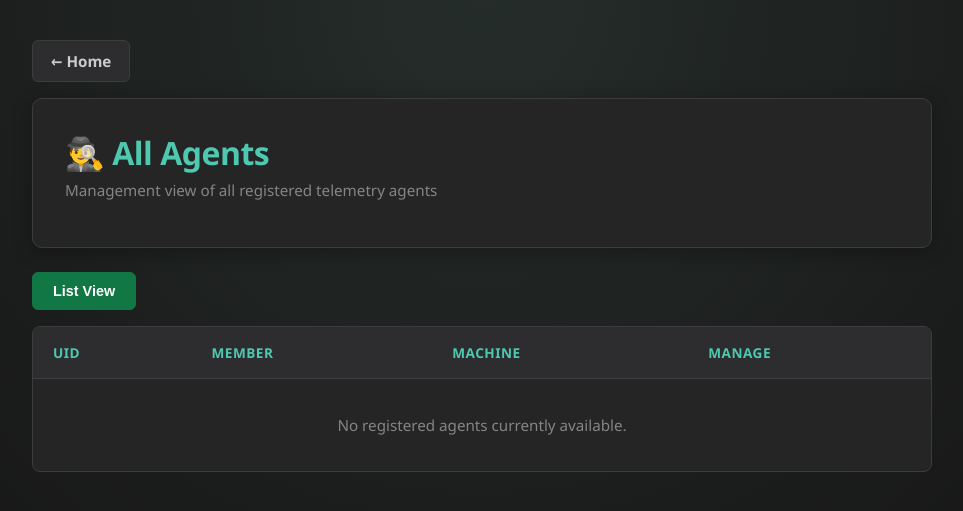
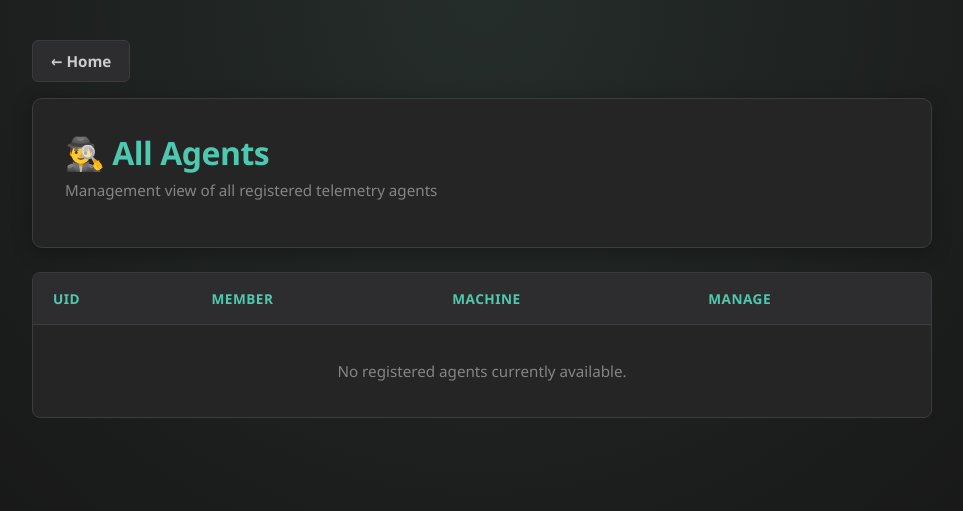
Before and after one commit to ernstnolte/AssetLocationManager, a Django app: page /agents/ in a window 1280 px wide. Shown: the top 511 px of the page, without its empty margins (158-1121 px from the left). Run offline with Django 5.2, Linux system fonts and the light colour scheme; data that the repository does not hold is empty.

Commit message:
Remove hanging list view from agents management page

```diff
--- a/machinery/templates/machinery/agents.html
+++ b/machinery/templates/machinery/agents.html
@@ -1,6 +1,7 @@
 {% load static %}
 <!DOCTYPE html>
 <html lang="en">
+
 <head>
     <meta charset="UTF-8">
     <meta name="viewport" content="width=device-width, initial-scale=1.0">
@@ -8,6 +9,7 @@
     <link rel="stylesheet" href="https://unpkg.com/leaflet@1.9.4/dist/leaflet.css" />
     <link rel="stylesheet" href="{% static 'machinery/css/style.css' %}">
 </head>
+
 <body>
     <div class="container">
         <a href="{% url 'home' %}" class="btn btn-back">&larr; Home</a>
@@ -16,12 +18,6 @@
             <div class="header-main">
                 <h1>🕵️‍♂️ All Agents</h1>
                 <p class="meta">Management view of all registered telemetry agents</p>
-            </div>
-        </div>
-
-        <div class="hdiv">
-            <div class="tab">
-                <button class="tablinks active" onclick="openTab(event, 'Table')">List View</button>
             </div>
         </div>
 
@@ -42,7 +38,8 @@
                         <td class="strong-name">{{ agent.member }}</td>
                         <td class="">{{ agent.machine }}</td>
                         <td>
-                                <a href="{% url 'machine_detail' agent.machine.pk %}" class="btn btn-primary">View Details</a>
+                            <a href="{% url 'machine_detail' agent.machine.pk %}" class="btn btn-primary">View
+                                Details</a>
                         </td>
                     </tr>
                     {% empty %}
@@ -60,4 +57,5 @@
     <script>
     </script>
 </body>
+
 </html>
```
Lines whose indentation alone changed are shown as unchanged.
